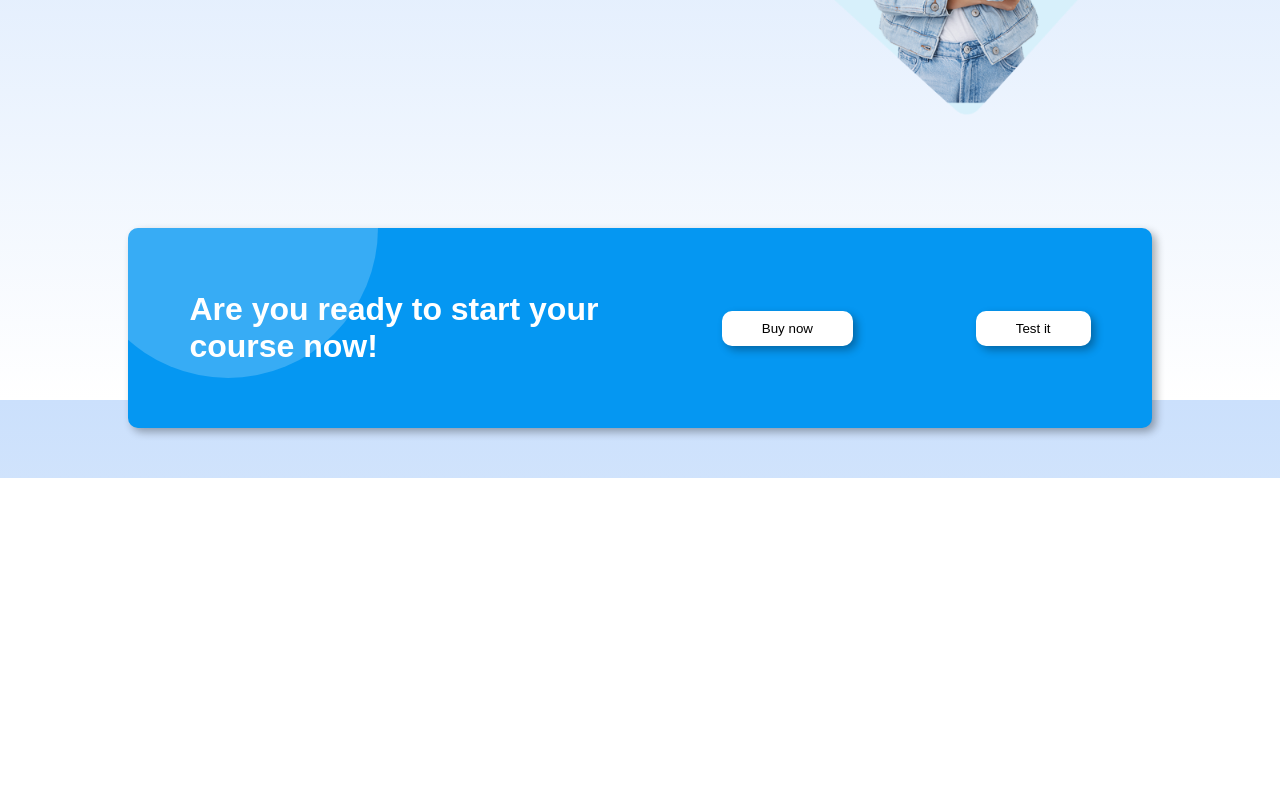
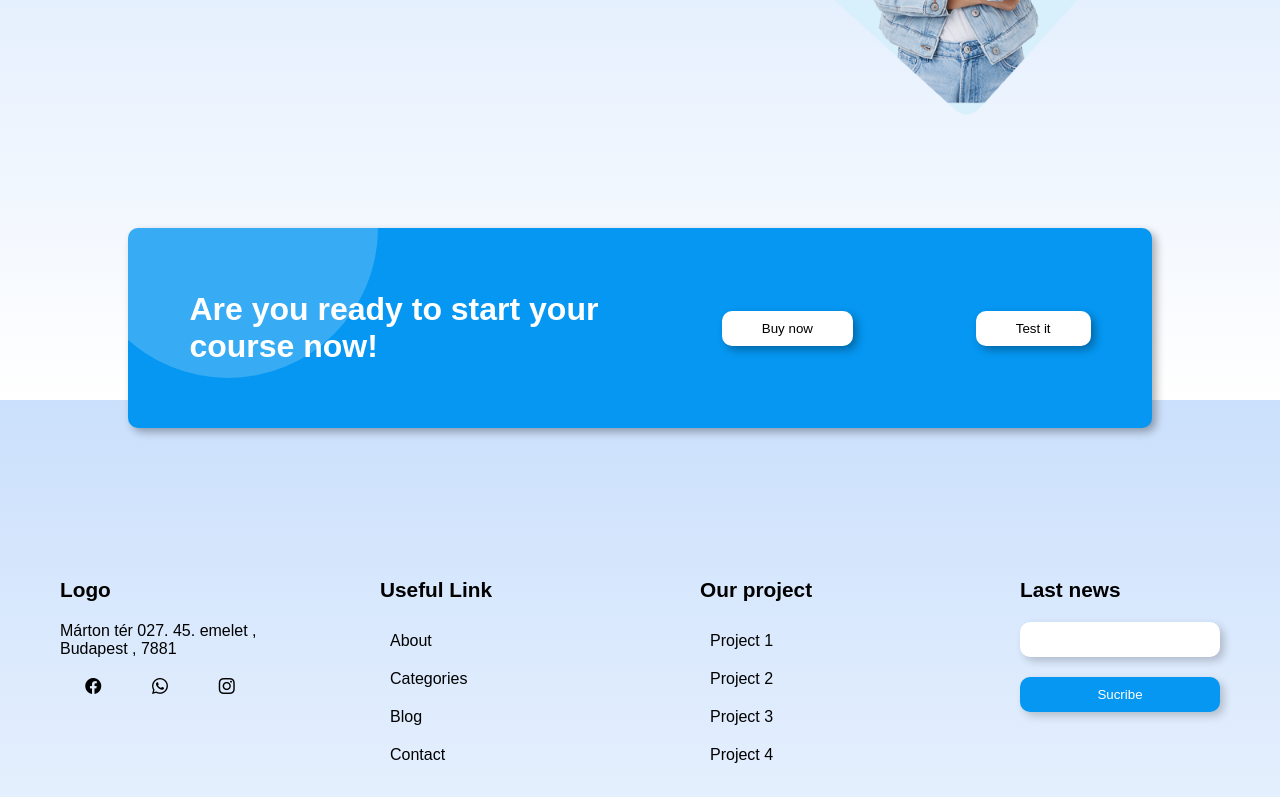
Before and after one commit to oscarcm1/landingpage, a React (Vite) app: page / in a window 1280 px wide. Shown: the part 2000-2797 px from the top of the page. Before the commit the page ends 2478 px from the top, so only its background shows below. Built offline with nearby package versions, Linux system fonts and the light colour scheme.

Commit message:
complete page desktop

```diff
--- a/src/App.jsx
+++ b/src/App.jsx
@@ -3,6 +3,7 @@ import './App.css'
 import Ads from './pages/ads/Ads'
 import Categories from './pages/categories/Categories'
 import Choose from './pages/choose/Choose'
+import Footer from './pages/footer/Footer'
 import Menu from './pages/menu/Menu'
 import Saying from './pages/saying/Saying'
 import Slider from './pages/slider/Slider'
@@ -15,14 +16,18 @@ function App() {
     <div className='landing'>
 
       <header>
-        <Menu/>
+        <Menu />
       </header>
-     <Slider/>
-     <Socios/>
-     <Categories/>
-     <Choose/>
-     <Saying/>
-     <Ads/>
+
+      <Slider />
+      <Socios />
+      <Categories />
+      <Choose />
+      <Saying />
+      <Ads />
+      <footer>
+        <Footer />
+      </footer>
 
     </div>
   )
--- a/src/pages/categories/categories.css
+++ b/src/pages/categories/categories.css
@@ -31,12 +31,13 @@ span.list-categories {
   height: 50px;
   width: 200px;
   gap: 10px;
-  box-shadow: 4px 4px 8px rgba(0, 0, 0, 0.511);
+  box-shadow: 4px 4px 8px rgba(0, 0, 0, 0.2);
   border-radius: 10px;
   -webkit-border-radius: 10px;
   -moz-border-radius: 10px;
   -ms-border-radius: 10px;
   -o-border-radius: 10px;
+  background-color: white;
 }
 
 .list p {
--- /dev/null
+++ b/src/pages/footer/Footer.jsx
@@ -0,0 +1,54 @@
+import React from 'react'
+import "./footer.css"
+
+function Footer() {
+    return (
+        <div className='footer'>
+
+            <div className='menu-footer'>
+                <h2>Logo</h2>
+                <p>Márton tér 027. 45. emelet , Budapest , 7881 </p>
+                <span className='social-media'>
+                    <i className="bi bi-facebook"></i>
+                    <i className="bi bi-whatsapp"></i>
+                    <i className="bi bi-instagram"></i>
+                </span>
+            </div>
+
+            <div className='menu-footer'>
+                <h2>Useful Link</h2>
+                <ol>
+                    <li>About</li>
+                    <li>Categories</li>
+                    <li>Blog</li>
+                    <li>Contact</li>
+                </ol>
+            </div>
+
+
+            <div className='menu-footer'>
+                <h2>Our project</h2>
+                <ol>
+                    <li>Project 1</li>
+                    <li>Project 2</li>
+                    <li>Project 3</li>
+                    <li>Project 4</li>
+                </ol>
+
+
+            </div>
+
+            <div className='menu-footer'>
+                <h2>Last news</h2>
+                  <input />
+                  <button>Sucribe</button>
+            </div>
+
+
+
+
+        </div>
+    )
+}
+
+export default Footer
--- /dev/null
+++ b/src/pages/footer/footer.css
@@ -0,0 +1,60 @@
+.footer{
+    position: relative;
+    width: 100%;
+    height: 400px;
+    display: flex;
+    justify-content: space-around;
+    align-items: center;
+}
+
+span.social-media{
+    width: 100%;
+    display: flex;
+    justify-content: space-around;
+}
+
+.menu-footer{
+    position: relative;
+    width: 200px;
+    height: 200px;
+    display: flex;
+    justify-content: start;
+    flex-direction: column;
+    gap: 20px;
+}
+.menu-footer h2{
+    font-size: 1.3rem;
+}
+
+
+.menu-footer li{
+    padding: 10px;
+}
+
+.menu-footer ol{
+    list-style: none;
+}
+
+.menu-footer input{
+    border: none;
+    border-radius: 10px;
+    -webkit-border-radius: 10px;
+    -moz-border-radius: 10px;
+    -ms-border-radius: 10px;
+    -o-border-radius: 10px;
+    box-shadow: 4px 4px 8px rgba(0, 0, 0, 0.2);
+    padding: 10px;
+}
+
+.menu-footer button{
+    background: var(--color-principal);
+    border-radius: 10px;
+    -webkit-border-radius: 10px;
+    -moz-border-radius: 10px;
+    -ms-border-radius: 10px;
+    -o-border-radius: 10px;
+    color: white;
+    padding: 10px 20px;
+    border: none;
+    box-shadow: 4px 4px 8px rgba(0, 0, 0, 0.2);
+}
--- a/src/pages/menu/menu.css
+++ b/src/pages/menu/menu.css
@@ -20,7 +20,8 @@ nav.menu {
   justify-content: space-between;
   padding: 0px 80px;
   z-index: 1;
-  background-color: rgb(255, 255, 255);
+  background-color: rgba(255, 255, 255, 0.9);
+  backdrop-filter: blur(2px);
 }
 .logo {
   display: flex;
```
